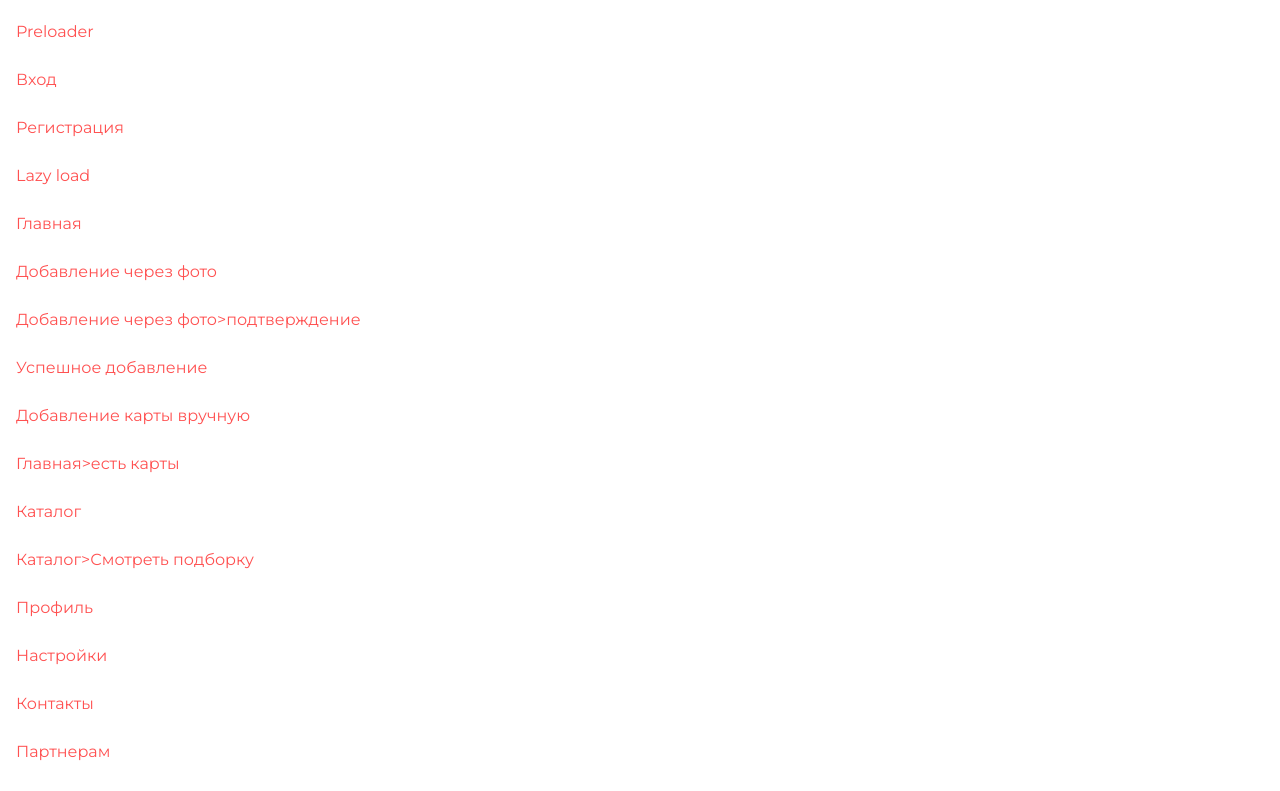
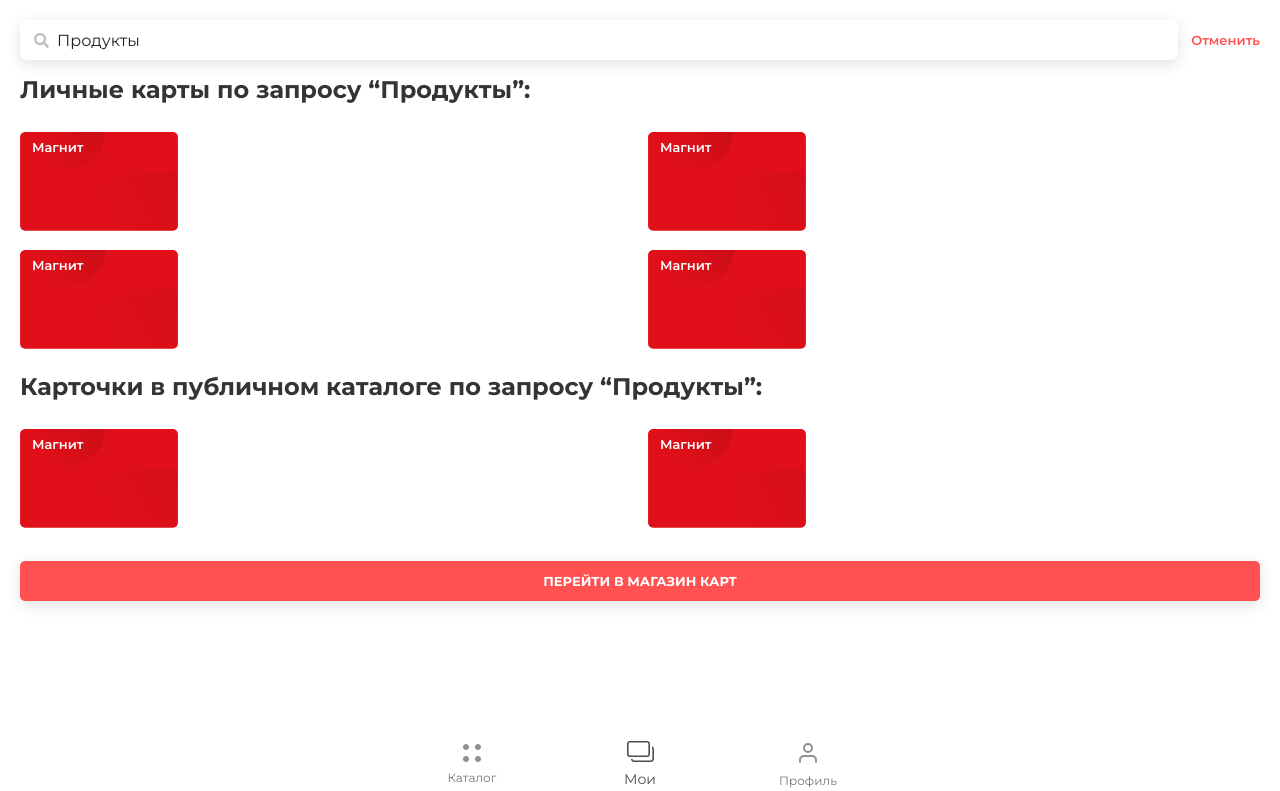
Before and after one commit to Alex-La/discards-design, a React (Create React App) app: page /search in a window 1280 px wide. Before the commit this address led to /. Shown: the top 791 px of the page. Built offline with nearby package versions, Linux system fonts and the light colour scheme.

Commit message:
Search cards

```diff
--- a/src/Icons/index.js
+++ b/src/Icons/index.js
@@ -606,3 +606,52 @@
     </defs>
   </svg>
 );
+
+export const Card = () => (
+  <svg
+    width="158"
+    height="99"
+    viewBox="0 0 158 99"
+    fill="none"
+    xmlns="http://www.w3.org/2000/svg"
+  >
+    <path
+      d="M152.796 0.0637207H5.20443C2.36513 0.0637207 0.0634308 2.37225 0.0634308 5.21997V93.5637C0.0634308 96.4114 2.36513 98.72 5.20443 98.72H152.796C155.635 98.72 157.937 96.4114 157.937 93.5637V5.21997C157.937 2.37225 155.635 0.0637207 152.796 0.0637207Z"
+      fill="#E10F19"
+    />
+    <path
+      d="M134.505 98.6321C90.4829 98.6321 58.9501 98.6321 58.9501 98.6321C58.9501 65.8978 93.585 39.3665 137.607 39.3665C158.857 39.3665 158.398 34.1794 156.605 66.8645C154.72 101.239 164.341 98.6321 134.505 98.6321Z"
+      fill="url(#paint0_linear)"
+      fill-opacity="0.5"
+    />
+    <path
+      d="M47.6368 36.845C26.8122 36.845 9.93049 20.3775 9.93049 0.0637324C5.65507 0.063731 22.3597 0.06372 43.1844 0.0637207C64.0088 0.0637218 85.3433 0.0637359 85.3433 0.0637359C85.3433 20.3775 68.4613 36.845 47.6368 36.845Z"
+      fill="url(#paint1_linear)"
+      fill-opacity="0.6"
+    />
+    <defs>
+      <linearGradient
+        id="paint0_linear"
+        x1="240.715"
+        y1="48.4405"
+        x2="101.404"
+        y2="121.983"
+        gradientUnits="userSpaceOnUse"
+      >
+        <stop stop-opacity="0.17" />
+        <stop offset="1" stop-opacity="0" />
+      </linearGradient>
+      <linearGradient
+        id="paint1_linear"
+        x1="76.3572"
+        y1="-24.1706"
+        x2="14.8614"
+        y2="15.1862"
+        gradientUnits="userSpaceOnUse"
+      >
+        <stop stop-opacity="0.17" />
+        <stop offset="1" stop-opacity="0" />
+      </linearGradient>
+    </defs>
+  </svg>
+);
--- /dev/null
+++ b/src/Pages/Search.jsx
@@ -0,0 +1,191 @@
+import React, { useState } from "react";
+
+import BottomNav from "../Components/BottomNav";
+import { Grid, InputAdornment } from "@material-ui/core";
+import { SearchTextField } from "../MUI/CssComponents";
+import { Search, Card } from "../Icons";
+
+import BottomModal from "../Components/Main/BottomModal";
+
+const SearchComp = () => {
+  const [drawerState, setDrawerState] = useState(false);
+  const toggleDrawer = (state) => setDrawerState(state);
+
+  return (
+    <>
+      <div style={{ padding: 20, marginBottom: 70 }}>
+        <div style={{ display: "flex", alignItems: "center" }}>
+          <SearchTextField
+            style={{ marginRight: 13 }}
+            value="Продукты"
+            variant="outlined"
+            size="small"
+            placeholder="Поиск"
+            fullWidth
+            InputProps={{
+              startAdornment: (
+                <InputAdornment position="start">
+                  <Search />
+                </InputAdornment>
+              ),
+            }}
+          />
+          <p style={{ fontWeight: 600, fontSize: 13, color: "#FF5151" }}>
+            Отменить
+          </p>
+        </div>
+
+        <p
+          style={{
+            fontWeight: 700,
+            fontSize: 24,
+            color: "#343434",
+            marginTop: 15,
+          }}
+        >
+          Личные карты по запросу “Продукты”:
+        </p>
+
+        <Grid
+          container
+          spacing={2}
+          style={{
+            marginTop: 20,
+            color: "white",
+            fontSize: 13,
+            fontWeight: 600,
+          }}
+        >
+          <Grid item xs={6} style={{ position: "relative" }}>
+            <p style={{ position: "absolute", top: 15, left: 20 }}>Магнит</p>
+            <Card />
+            <p
+              style={{
+                position: "absolute",
+                bottom: 20,
+                right: 20,
+                fontSize: 8,
+                fontWeight: 500,
+              }}
+            >
+              6511 1065 9684 1431
+            </p>
+          </Grid>
+          <Grid item xs={6} style={{ position: "relative" }}>
+            <p style={{ position: "absolute", top: 15, left: 20 }}>Магнит</p>
+            <Card />
+            <p
+              style={{
+                position: "absolute",
+                bottom: 20,
+                right: 20,
+                fontSize: 8,
+                fontWeight: 500,
+              }}
+            >
+              6511 1065 9684 1431
+            </p>
+          </Grid>
+          <Grid item xs={6} style={{ position: "relative" }}>
+            <p style={{ position: "absolute", top: 15, left: 20 }}>Магнит</p>
+            <Card />
+            <p
+              style={{
+                position: "absolute",
+                bottom: 20,
+                right: 20,
+                fontSize: 8,
+                fontWeight: 500,
+              }}
+            >
+              6511 1065 9684 1431
+            </p>
+          </Grid>
+          <Grid
+            item
+            xs={6}
+            style={{
+              position: "relative",
+            }}
+          >
+            <p style={{ position: "absolute", top: 15, left: 20 }}>Магнит</p>
+            <Card />
+            <p
+              style={{
+                position: "absolute",
+                bottom: 20,
+                right: 20,
+                fontSize: 8,
+                fontWeight: 500,
+              }}
+            >
+              6511 1065 9684 1431
+            </p>
+          </Grid>
+        </Grid>
+
+        <p
+          style={{
+            fontWeight: 700,
+            fontSize: 24,
+            color: "#343434",
+            marginTop: 20,
+          }}
+        >
+          Карточки в публичном каталоге по запросу “Продукты”:
+        </p>
+
+        <Grid
+          container
+          spacing={2}
+          style={{
+            marginTop: 20,
+            color: "white",
+            fontSize: 13,
+            fontWeight: 600,
+          }}
+        >
+          <Grid item xs={6} style={{ position: "relative" }}>
+            <p style={{ position: "absolute", top: 15, left: 20 }}>Магнит</p>
+            <Card />
+            <p
+              style={{
+                position: "absolute",
+                bottom: 20,
+                right: 20,
+                fontSize: 8,
+                fontWeight: 500,
+              }}
+            >
+              6511 1065 9684 1431
+            </p>
+          </Grid>
+          <Grid item xs={6} style={{ position: "relative" }}>
+            <p style={{ position: "absolute", top: 15, left: 20 }}>Магнит</p>
+            <Card />
+            <p
+              style={{
+                position: "absolute",
+                bottom: 20,
+                right: 20,
+                fontSize: 8,
+                fontWeight: 500,
+              }}
+            >
+              6511 1065 9684 1431
+            </p>
+          </Grid>
+        </Grid>
+
+        <button style={{ marginTop: 30 }} className="btn btn-shadow">
+          перейти в магазин карт
+        </button>
+      </div>
+
+      <BottomModal drawerState={drawerState} toggleDrawer={toggleDrawer} />
+      <BottomNav />
+    </>
+  );
+};
+
+export default SearchComp;
--- a/src/Pages/Start.jsx
+++ b/src/Pages/Start.jsx
@@ -44,6 +44,9 @@
       <ListItemLink to="/has-card">
         <ListItemText primary="Главная>есть карты" />
       </ListItemLink>
+      <ListItemLink to="/search">
+        <ListItemText primary="Главная>поиск" />
+      </ListItemLink>
       <ListItemLink to="/catalog">
         <ListItemText primary="Каталог" />
       </ListItemLink>
--- a/src/Routes/Routes.jsx
+++ b/src/Routes/Routes.jsx
@@ -29,6 +29,7 @@
 import AddPhoto from "../Pages/AddPhoto";
 import AddPhotoConfirm from "../Pages/AddPhotoConfirm";
 import HasCards from "../Pages/HasCards";
+import Search from "../Pages/Search";
 
 const Routes = () => {
   return (
@@ -56,6 +57,7 @@
         <Route path="/add-photo" component={AddPhoto} />
         <Route path="/add-photo-confirm" component={AddPhotoConfirm} />
         <Route path="/has-card" component={HasCards} />
+        <Route path="/search" component={Search} />
         <Redirect to="/" />
       </Switch>
     </Router>
```
